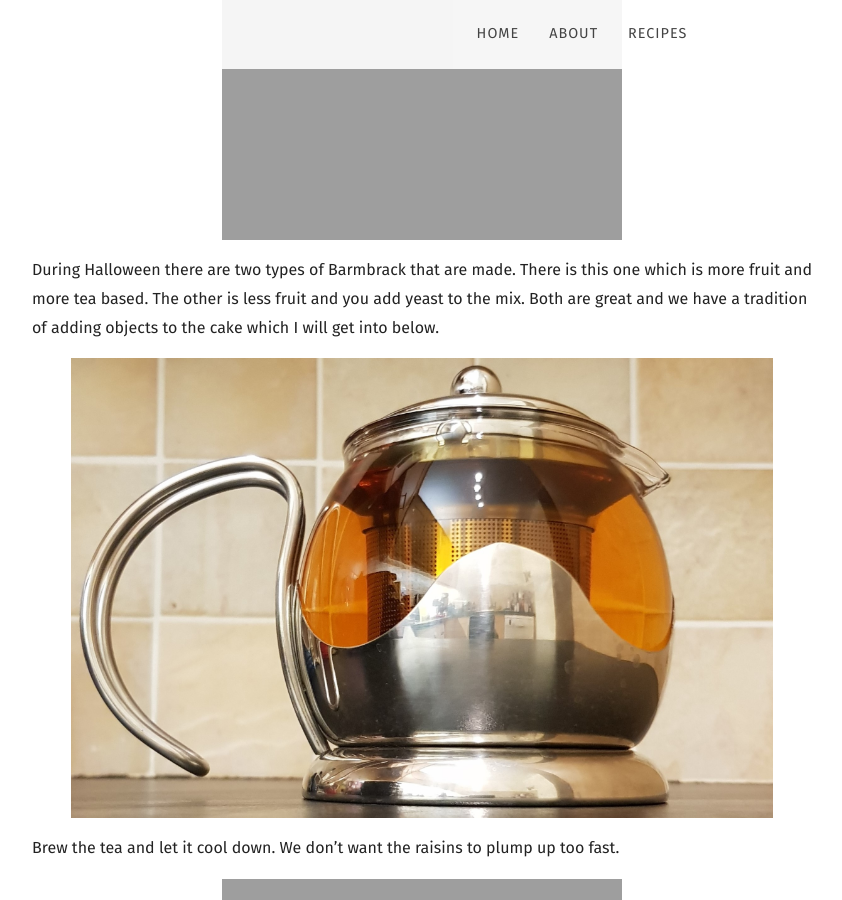
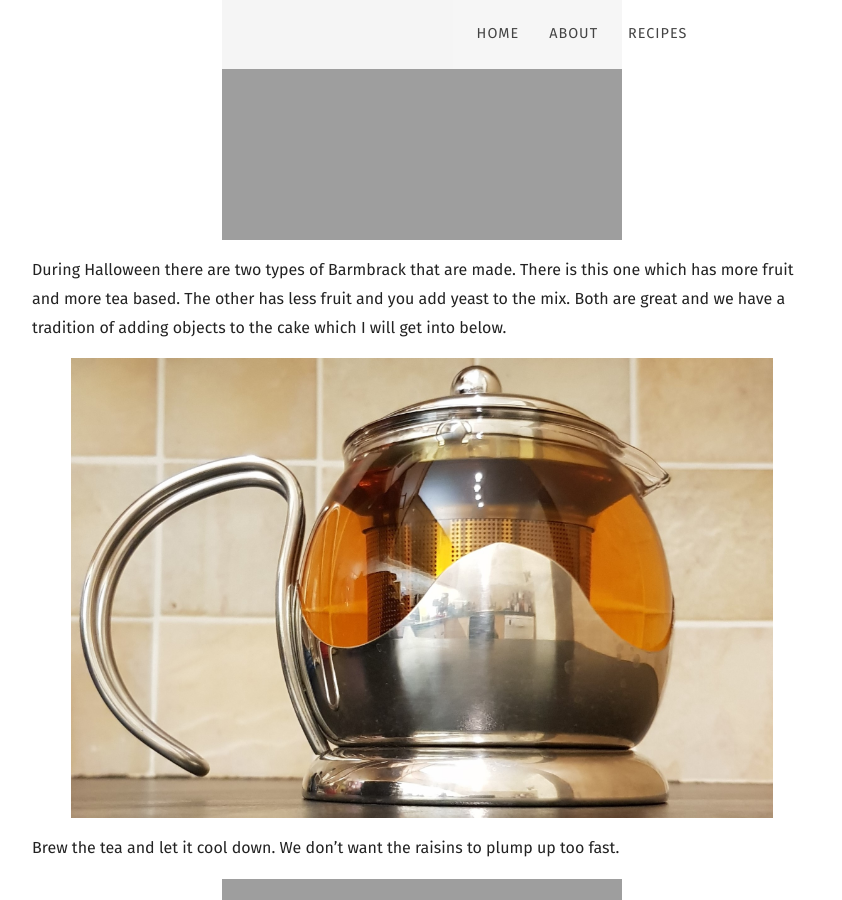
Before and after one commit to mcginleyireland/irishbaking.github.io, a Jekyll site: the page built from _posts/2021-10-30-traditional-irish-barmbrack-tea-version.md, in a window 1280 px wide and 900 px high, scrolled down 375 px. Shown: the whole window, without its empty margins (58-900 px from the left). Built offline with Jekyll 4.4.1, drawn with Linux system fonts in a browser that asks for light colours; nearby versions of some CDN libraries; some web fonts are replaced.

Commit message:
Updating the wording.

```diff
--- a/_posts/2021-10-30-traditional-irish-barmbrack-tea-version.md
+++ b/_posts/2021-10-30-traditional-irish-barmbrack-tea-version.md
@@ -51,7 +51,7 @@ recipe:
 
 
 ---
-During Halloween there are two types of Barmbrack that are made. There is this one which is more fruit and more tea based. The other is less fruit and you add yeast to the mix. Both are great and we have a tradition of adding objects to the cake which I will get into below.
+During Halloween there are two types of Barmbrack that are made. There is this one which has more fruit and more tea based. The other has less fruit and you add yeast to the mix. Both are great and we have a tradition of adding objects to the cake which I will get into below.
 
 ![Cake](https://irishbaking.ie/images/Cakes/Traditional_Irish_Barmbrack_Tea_Version/Image_2.jpg)
 
```
